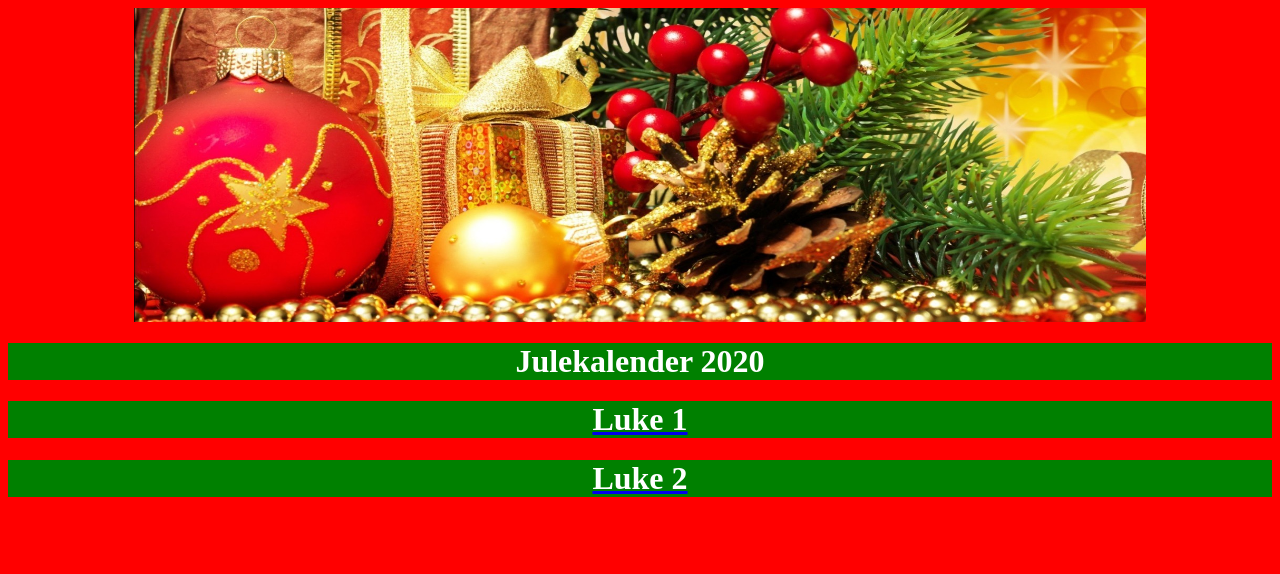
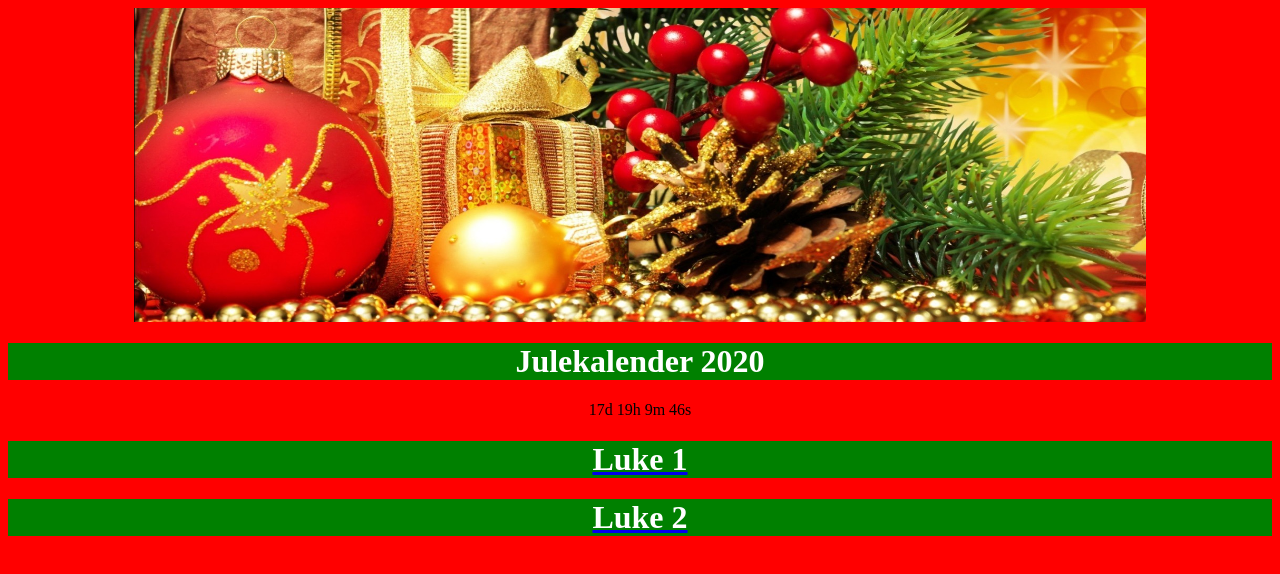
Before and after one commit to lastkus/lastkus.github.io, a plain HTML site: page julekalender.html in a window 1280 px wide. Drawn offline with Linux system fonts and the light colour scheme.

Commit message:
Timer
Script from: https://www.w3schools.com/howto/howto_js_countdown.asp

```diff
--- a/julekalender.html
+++ b/julekalender.html
@@ -41,6 +41,39 @@
 		<h1>Julekalender 2020</h1>
 	</header>
 
+	<p id="demo"></p>
+
+<script>
+// Set the date we're counting down to
+var countDownDate = new Date("Dec 1, 2020 08:30:00").getTime();
+
+// Update the count down every 1 second
+var x = setInterval(function() {
+
+  // Get today's date and time
+  var now = new Date().getTime();
+
+  // Find the distance between now and the count down date
+  var distance = countDownDate - now;
+
+  // Time calculations for days, hours, minutes and seconds
+  var days = Math.floor(distance / (1000 * 60 * 60 * 24));
+  var hours = Math.floor((distance % (1000 * 60 * 60 * 24)) / (1000 * 60 * 60));
+  var minutes = Math.floor((distance % (1000 * 60 * 60)) / (1000 * 60));
+  var seconds = Math.floor((distance % (1000 * 60)) / 1000);
+
+  // Display the result in the element with id="demo"
+  document.getElementById("demo").innerHTML = days + "d " + hours + "h "
+  + minutes + "m " + seconds + "s ";
+
+  // If the count down is finished, write some text
+  if (distance < 0) {
+    clearInterval(x);
+    document.getElementById("demo").innerHTML = "EXPIRED";
+  }
+}, 1000);
+</script>
+
 	<div id="luker">
 		<a href="luke1.html"><h1>Luke 1</h1></a>
 		<a href="luke2.html"><h1>Luke 2</h1></a>
```
